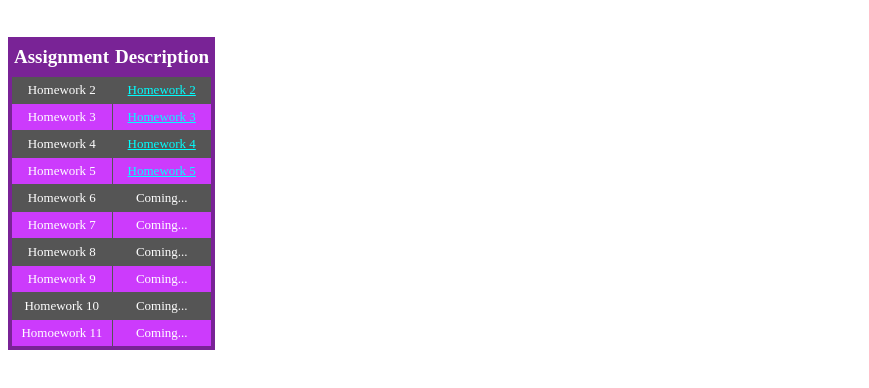
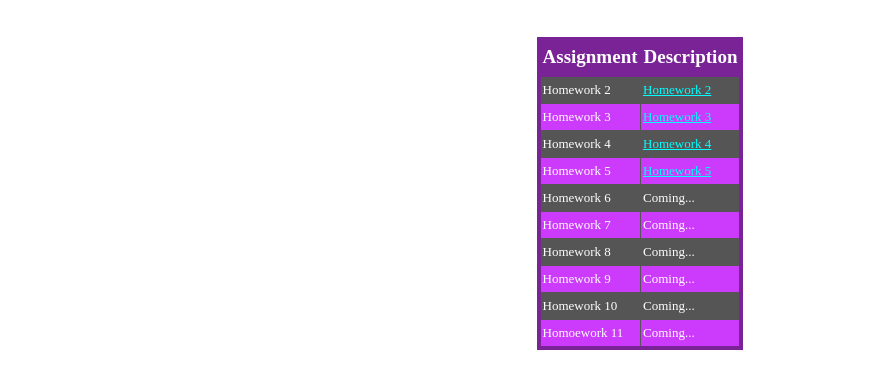
Before and after one commit to chuck-martin/cnit131a, a plain HTML site: page index.html in a window 1280 px wide. Shown: the part 60-448 px from the top of the page, without its empty margins (0-869 px from the left). Drawn offline with Linux system fonts and the light colour scheme.

Commit message:
centered table

```diff
--- a/cnit131a.css
+++ b/cnit131a.css
@@ -8,7 +8,8 @@ h1 {
 table.purpleHorizon {
     border: 4px solid #792396;
     background-color: #555555;
-    text-align: center;
+    margin-left: auto;
+    margin-right: auto;
     border-collapse: collapse;
   }
   table.purpleHorizon td, table.purpleHorizon th {
```
